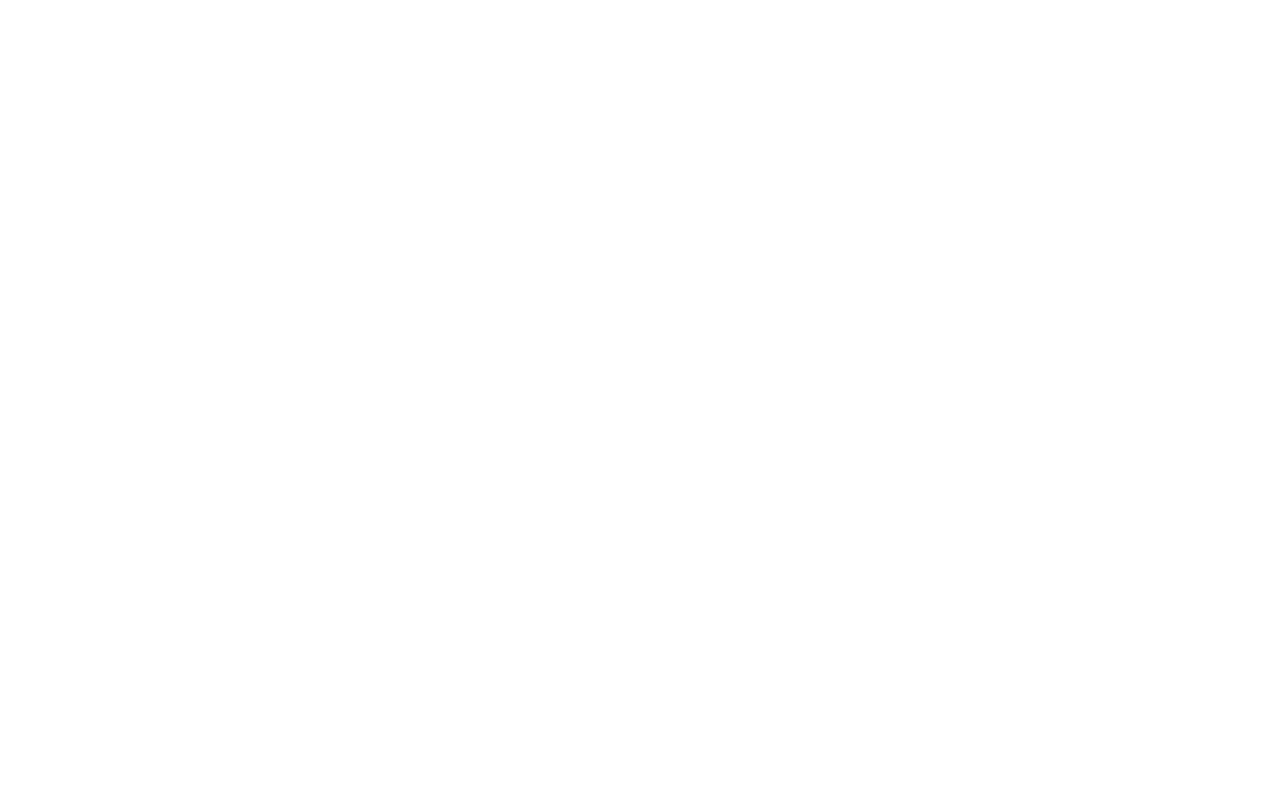
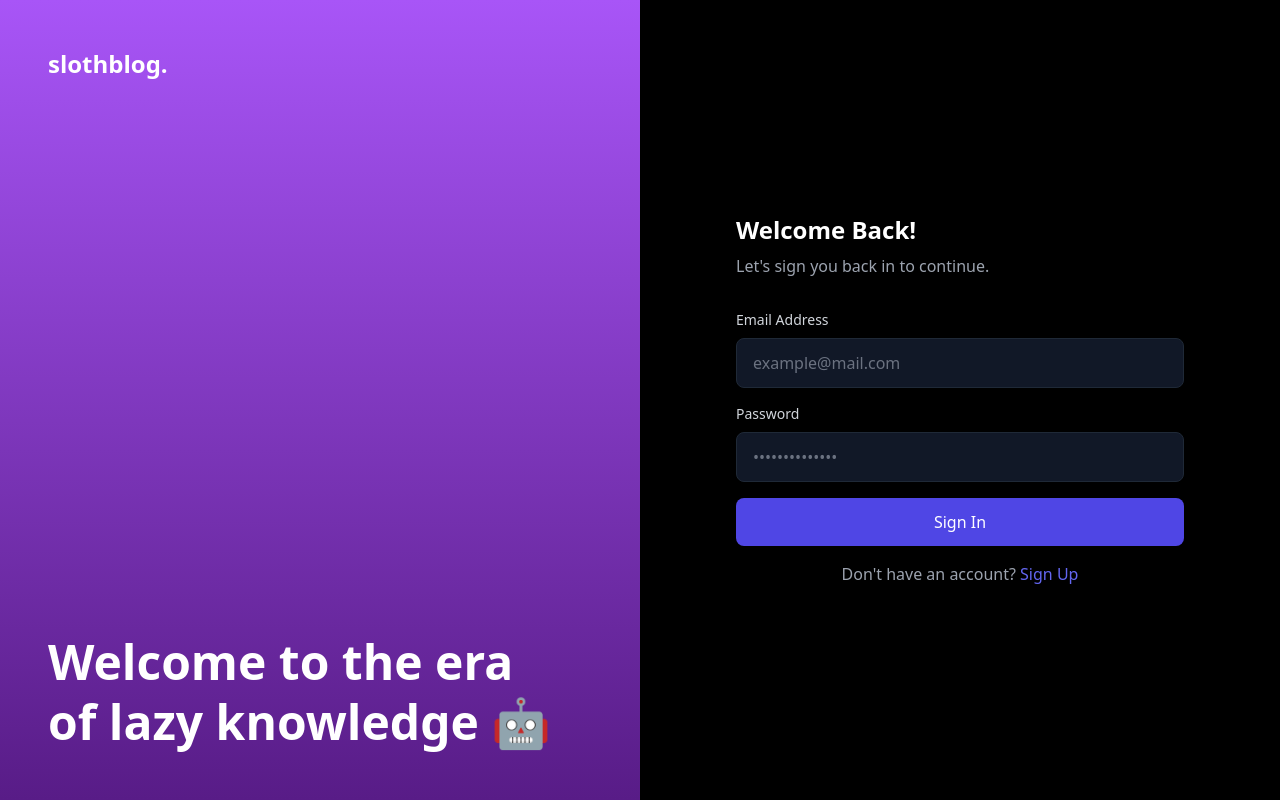
Before and after one commit to utkarsh125/medium-serverless, a React (Vite) app in the folder frontend/: page / in a window 1280 px wide. Before the commit this address had no page. Built offline with nearby package versions, Linux system fonts and the light colour scheme.

Commit message:
Homepage

```diff
--- a/frontend/src/App.tsx
+++ b/frontend/src/App.tsx
@@ -15,6 +15,7 @@
     <>
       <BrowserRouter>
         <Routes>
+          <Route path='/' element={<SignIn />}/>
           <Route path="/signup" element={<SignUp />} />
           <Route path="/signin" element={<SignIn />} />
           <Route path="/blogs" element={<Blogs />} />  {/* Add route for all blogs */}
```
